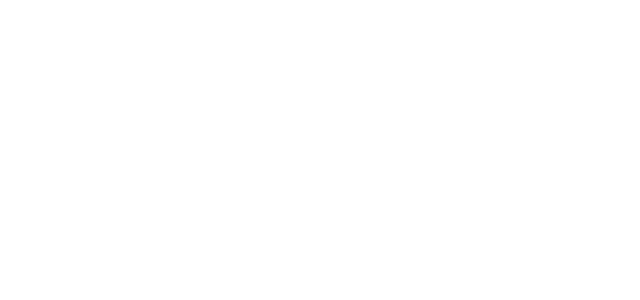
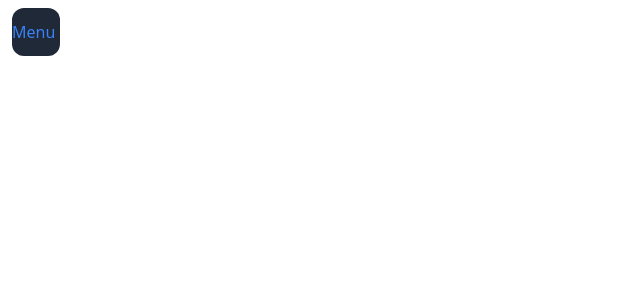
Before and after one commit to VinnyShipley/Personal_Site, a Next.js app: page / in a window 1280 px wide. Shown: the top 300 px of the page, without its empty margins (0-640 px from the left). Built offline with nearby package versions, Linux system fonts and the light colour scheme.

Commit message:
messing around with the inheritence. relearning how react works

```diff
--- a/src/pages/_app.js
+++ b/src/pages/_app.js
@@ -1,22 +1,30 @@
+import React from 'react';
 import '@/styles/globals.css';
 import SideBar from './sidebar';
 import MenuButton from './menubutton';
 
-export default function App({ Component, pageProps }) {
-	class MenuButton extends Component {
-		render() {
-			return (
+let showMenu = false;
+
+const handleMenuClick = (e) => {
+  e.preventDefault(e);
+  console.log('hello')
+}
+
+class App extends React.Component {
+	render() {
+		return (
+			<div>
+				{ showMenu &&
+					<div>
+						<SideBar />
+					</div>
+				}
 				<div>
-					<div>
-						<MenuButton onClick={menuButtonClickHandler()} />
-					</div>
-					<div>{menuShown && <SideBar />}</div>
+					<MenuButton onClick={ handleMenuClick }/>
 				</div>
-			);
-		}
+			</div>
+		);
 	}
 }
 
-const menuButtonClickHandler = () => {
-	this.setState({});
-};
+export default App;
--- a/src/pages/menubutton.js
+++ b/src/pages/menubutton.js
@@ -1,23 +1,36 @@
 import { TfiMenu } from "react-icons/tfi";;
+import React from "react";
+
+// const MenuButton = () => {
+//   return (
+//     <div  className="fixed top-0 left-0 w-16 flex flex-col text-amber-100">
+//     <MenuBarIcon icon={<TfiMenu size="28"/>}  text="Menu" />
+//   </div>
+//   );
+// };
+
+// const MenuBarIcon =({ icon, text  }) => (
+//   <div id="menuButtonButton" className="menu-button group">
+//     {icon}
+
+//     <span className="menu-icon group-hover:scale-100">
+//       {text}
+//     </span>
+
+//   </div>
+//   )
 
 
-const MenuButton = () => {
-  return (
-    <div  className="fixed top-0 left-0 w-16 flex flex-col text-amber-100">
-    <MenuBarIcon icon={<TfiMenu size="28"/>}  text="Menu" />
-  </div>
-  );
-};
 
-const MenuBarIcon =({ icon, text  }) => (
-  <div id="menuButtonButton" className="menu-button group">
-    {icon}
+class MenuButton extends React.Component {
+  render() {
+    return (
+      <button className="menu-button">
+        Menu
+      </button>
+    )
+  }
+}
 
-    <span className="menu-icon group-hover:scale-100">
-      {text}
-    </span>
-
-  </div>
-  )
 
 export default MenuButton;
--- a/src/styles/globals.css
+++ b/src/styles/globals.css
@@ -18,7 +18,7 @@
 
 @layer components {
   .menu-button {
-    @apply relative inline flex items-center justify-center
+    @apply relative inline flex items-center ml-3
     h-12 w-12 my-2 mx-auto bg-gray-800 text-blue-500 hover:text-green-500 active:bg-slate-200 rounded-xl hover:rounded-3xl duration-200
   }
 
```
